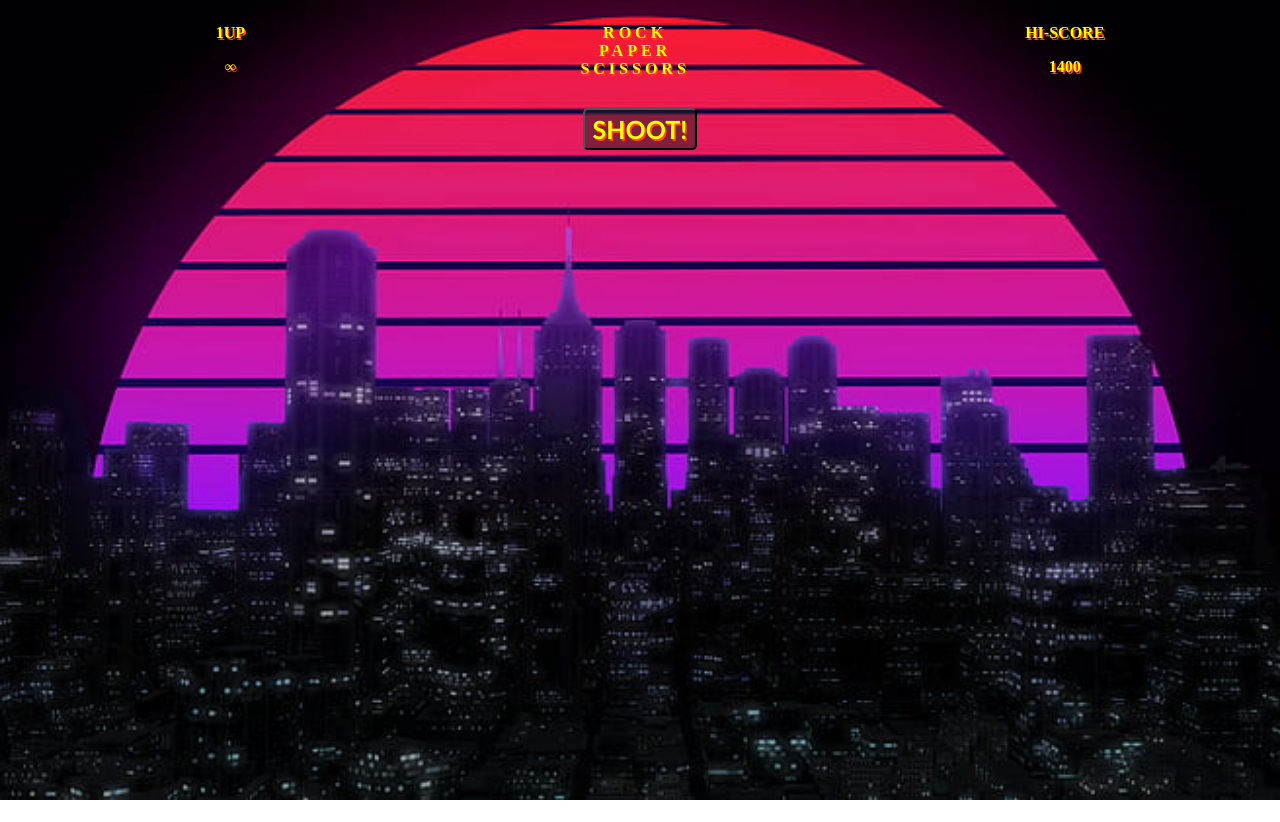
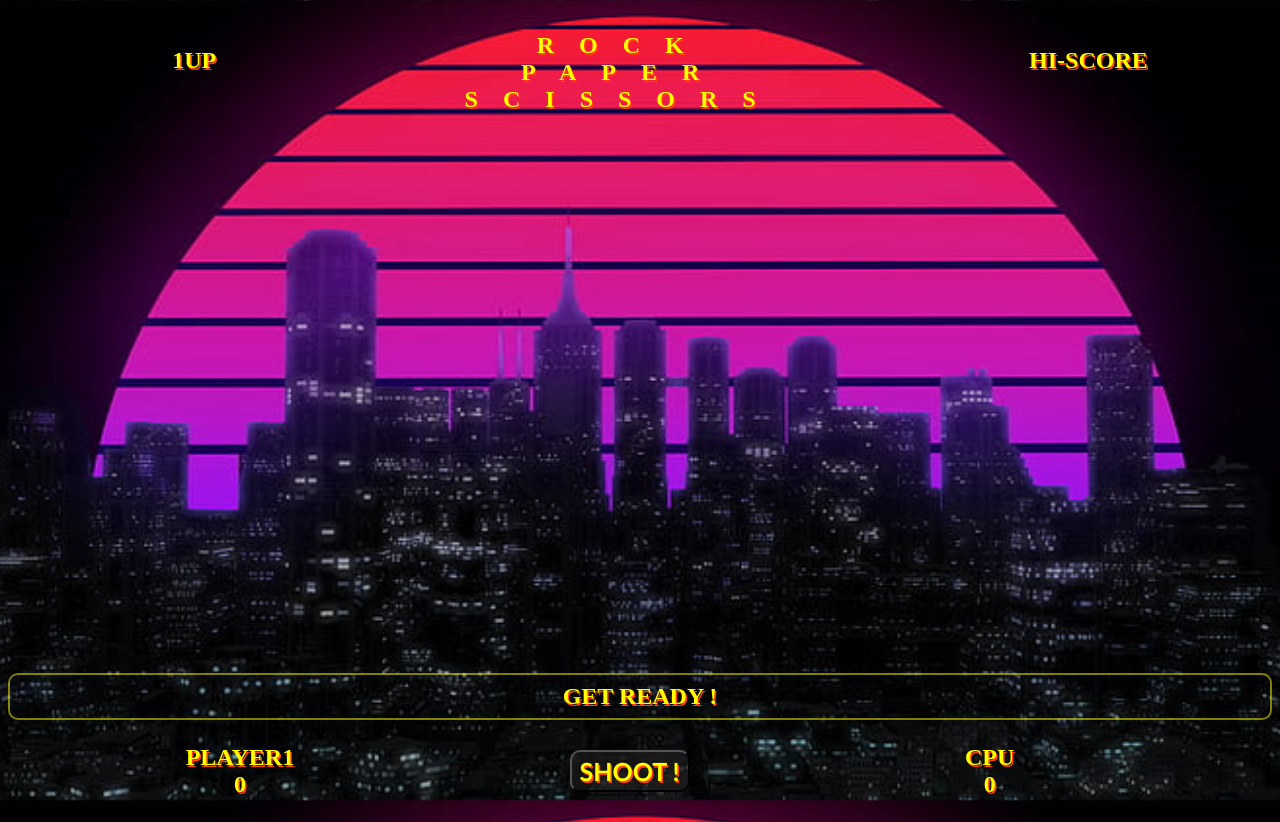
Before and after one commit to rokkmitts/RockPaperScissors, a plain HTML site: page index.html in a window 1280 px wide. Before the commit the page ends 800 px from the top, so only its background shows below. Drawn offline with Linux system fonts and the light colour scheme.

Commit message:
Clean up the html doc and a restart js file. The incorperation of complex functions without a thorough plan created confusion

```diff
--- a/index.html
+++ b/index.html
@@ -13,9 +13,9 @@
     <div id="container">
       <nav>
         <ul>
-          <li>
+          <li class="round-status">
             1UP <br />
-            <p id="current-score">∞</p>
+            <p class="round-count"></p>
           </li>
           <li id="logo">
             ROCK <br />
@@ -24,22 +24,25 @@
           </li>
           <li>
             HI-SCORE <br />
-            <p id="high-score">1400</p>
+            <p class="high-score"></p>
           </li>
         </ul>
       </nav>
 
       <div id="sandbox">
-        <div class="window 1"></div>
-        <div class="window 2"></div>
-        <div class="options">
-          <div class="item rock"></div>
-          <div class="item paper"></div>
-          <div class="item scissors"></div>
+        <div class="message">
+          <h1 id="battle-prompt">GET READY !</h1>
         </div>
-        <div id="button">
-          <button id="submit">SHOOT!</button>
-        </div>
+
+        <footer>
+          <ul>
+            <li>PLAYER1<br /><span class="player-score"></span>0</li>
+            <div>
+              <button id="btn-shoot">SHOOT !</button>
+            </div>
+            <li>CPU<br /><span class="cpu-score">0</span></li>
+          </ul>
+        </footer>
       </div>
     </div>
   </body>
--- a/script.js
+++ b/script.js
@@ -1,20 +1,6 @@
-//function to generate random CPU choice
+"use strict";
 
-function getComputerChoice() {
-  //generates a random number between 1 and 3
-  const NUMBER_gen = 1 + parseInt(Math.random() * 3);
-  console.log(NUMBER_gen);
-
-  if (NUMBER_gen === 1) {
-    console.log("Rock");
-    return "Rock";
-  } else if (NUMBER_gen === 2) {
-    console.log("Paper");
-    return "Paper";
-  } else if (NUMBER_gen === 3) {
-    console.log("Scissors");
-    return "Scissors";
-  }
-}
-
-getComputerChoice();
+// selecting DOM elements //
+("");
+("");
+("");
--- a/style.css
+++ b/style.css
@@ -20,11 +20,15 @@ body {
   min-height: 100vh;
 }
 
-nav ul {
+nav ul,
+footer ul,
+#battle-prompt {
   display: flex;
+  align-items: center;
   justify-content: space-around;
+  align-items: center;
   color: yellow;
-  font-size: 36;
+  font-size: 1.5em;
   font-family: rocketwildness;
   font-weight: 900;
   text-align: center;
@@ -33,17 +37,31 @@ nav ul {
   text-transform: uppercase;
 }
 
-#logo {
-  letter-spacing: 4px;
+#battle-prompt {
+  max-width: 100%;
+  padding: 8px;
+  border: 2px rgba(255, 255, 0, 0.492) solid;
+  border-radius: 10px;
 }
 
-#submit {
+#sandbox {
+  margin-top: 35em;
+}
+
+footer ul {
+  padding-right: 5em;
+}
+
+#logo {
+  letter-spacing: 25px;
+}
+
+#btn-shoot {
   display: flex;
   margin: 0 auto;
   background-color: rgba(37, 36, 36, 0.521);
-
   padding: 4px 8px;
-  border-radius: 5px;
+  border-radius: 10px;
   color: yellow;
   font-family: "Trebuchet MS", "Lucida Sans Unicode", "Lucida Grande",
     "Lucida Sans", Arial, sans-serif;
```
Also changed, not shown: 1 other file.
